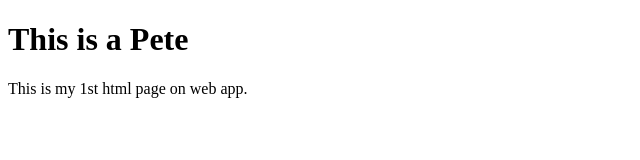
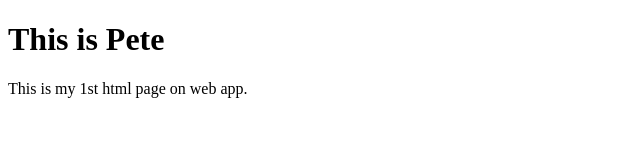
Before and after one commit to petemies/petemies.github.io, a plain HTML site: page anyname.html in a window 1280 px wide. Shown: the full height of the page, 0-640 px from the left. Drawn offline with Linux system fonts and the light colour scheme.

Commit message:
Add files via upload

```diff
--- a/anyname.html
+++ b/anyname.html
@@ -4,7 +4,7 @@
 <title>Page Title</title>
 </head>
 <body>
-<h1>This is a Pete</h1>
+<h1>This is Pete</h1>
 <p>This is my 1st html page on web app.</p>
 </body>
 </html>
```
